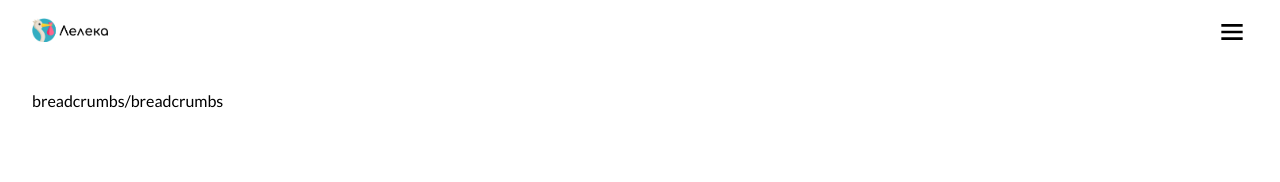
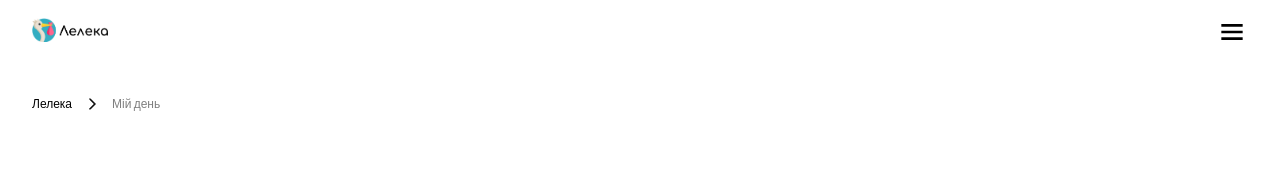
Before and after one commit to IhorMtr/project-TeamSurvivors-front, a Next.js app: page / in a window 1280 px wide. Shown: the top 182 px of the page. Built offline with nearby package versions, Linux system fonts and the light colour scheme.

Commit message:
breadcrumps ready

```diff
--- a/app/LayoutClient.tsx
+++ b/app/LayoutClient.tsx
@@ -22,13 +22,12 @@ type LayoutClientProps = {
   children: React.ReactNode;
 };
 
-// Тимчасовий юзер, треба передати з глобального стану
+// Тимчасовий юзер, треба передати з глобального стану, а також видалити тестове зображення з /public/avatar-test.png
 const user = {
   userPhotoUrl: '/avatar-test.png',
   userName: 'Ганна',
   userEmail: 'hanna@gmail.com',
 };
-
 
 export default function LayoutClient({ children }: LayoutClientProps) {
   const isDesktop = useIsDesktop();
--- a/components/Breadcrumbs/Breadcrumbs.module.css
+++ b/components/Breadcrumbs/Breadcrumbs.module.css
@@ -0,0 +1,48 @@
+.list {
+  list-style: none;
+  font-family: var(--font-family);
+  font-weight: 400;
+  font-size: 12px;
+  line-height: 160%;
+  text-align: center;
+  color: #000;
+  display: flex;
+  flex-direction: row;
+  margin: 0;
+  padding: 0;
+}
+
+.icon {
+  fill: #000;
+  stroke-width: 1px;
+  stroke: #000;
+  rotate: 90deg;
+  margin-right: 8px;
+}
+
+.list li {
+  display: flex;
+  flex-direction: row;
+  justify-content: center;
+  align-items: center;
+}
+
+.list a {
+  text-decoration: none;
+  margin-right: 8px;
+  color: inherit;
+}
+
+.list span {
+  color: #7f7f7f;
+}
+
+@media only screen and (min-width: 1440px) {
+  .list {
+    font-size: 14px;
+  }
+
+  .list li {
+    align-items: flex-start;
+  }
+}
--- a/components/Breadcrumbs/Breadcrumbs.tsx
+++ b/components/Breadcrumbs/Breadcrumbs.tsx
@@ -1,3 +1,56 @@
+'use client';
+import Link from 'next/link';
+import { usePathname } from 'next/navigation';
+import css from './Breadcrumbs.module.css';
+
 export default function Breadcrumbs() {
-  return <>breadcrumbs/breadcrumbs</>;
+  const pathname = usePathname();
+  const segments = pathname.split('/').filter(Boolean);
+
+  const labels: Record<string, string> = {
+    '': 'Мій день',
+    journey: 'Подорож',
+    diary: 'Щоденник',
+    profile: 'Профіль',
+  };
+
+  const crumbs = segments.map((seg, i) => {
+    const href = '/' + segments.slice(0, i + 1).join('/');
+    const label = labels[seg] ?? decodeURIComponent(seg);
+    return { href, label };
+  });
+
+  if (segments.length === 0) {
+    crumbs.push({ href: '/', label: labels[''] });
+  }
+
+  return (
+    <nav className={css.breadcrumbs} aria-label="Breadcrumb">
+      <ul className={css.list}>
+        <li>
+          <Link href="/" className={css.home}>
+            Лелека
+          </Link>
+          <svg className={css.icon} width="24" height="24">
+            <use href="/icons.svg#icon-chevron_up"></use>
+          </svg>
+        </li>
+
+        {crumbs.map((c, i) => (
+          <li key={c.href}>
+            {i === crumbs.length - 1 ? (
+              <span className={css.current}>{c.label}</span>
+            ) : (
+              <>
+                <Link href={c.href}>{c.label}</Link>
+                <svg className={css.icon} width="24" height="24">
+                  <use href="/icons.svg#icon-chevron_up"></use>
+                </svg>
+              </>
+            )}
+          </li>
+        ))}
+      </ul>
+    </nav>
+  );
 }
--- a/components/Sidebar/Sidebar.tsx
+++ b/components/Sidebar/Sidebar.tsx
@@ -41,7 +41,7 @@ export default function Sidebar({ onClose, onLogout, user }: SideBarProps) {
             </Link>
           </li>
           <li className={css.nav_item}>
-            <Link className={css.link} href="/">
+            <Link className={css.link} href="/journey">
               <svg className={css.nav_icon} width="24" height="24">
                 <use href="/icons.svg#icon-conversion_path"></use>
               </svg>
@@ -49,7 +49,7 @@ export default function Sidebar({ onClose, onLogout, user }: SideBarProps) {
             </Link>
           </li>
           <li className={css.nav_item}>
-            <Link className={css.link} href="/">
+            <Link className={css.link} href="/diary">
               <svg className={css.nav_icon} width="24" height="24">
                 <use href="/icons.svg#icon-book"></use>
               </svg>
@@ -57,7 +57,7 @@ export default function Sidebar({ onClose, onLogout, user }: SideBarProps) {
             </Link>
           </li>
           <li className={css.nav_item}>
-            <Link className={css.link} href="/">
+            <Link className={css.link} href="/profile">
               <svg className={css.nav_icon} width="24" height="24">
                 <use href="/icons.svg#icon-account_circle"></use>
               </svg>
```
Also changed, not shown: public/avatar-test.png (added), 1 other file (tests, documents, lock files or other folders).
